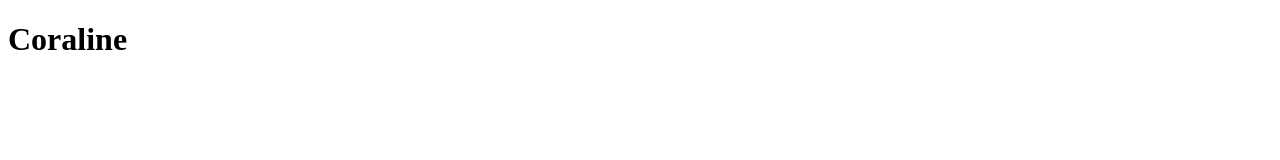
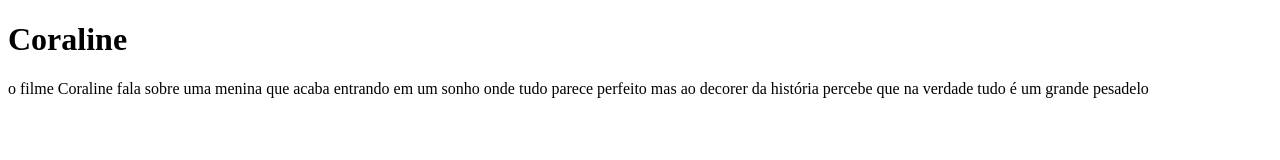
Before and after one commit to anarael-blip/meu-filme-favorito, a plain HTML site: page index.html in a window 1280 px wide. Drawn offline with Linux system fonts and the light colour scheme.

Commit message:
feat: dar um pequeno resumo do filme

```diff
--- a/index.html
+++ b/index.html
@@ -8,5 +8,9 @@
 </head>
 <body>
         <h1>Coraline</h1>
+        <p1>o filme Coraline fala sobre uma menina que acaba entrando em um sonho
+                onde tudo parece perfeito mas ao decorer da história percebe que na
+                verdade tudo é um grande pesadelo</p1>
+
 </body>
 </html>
```
